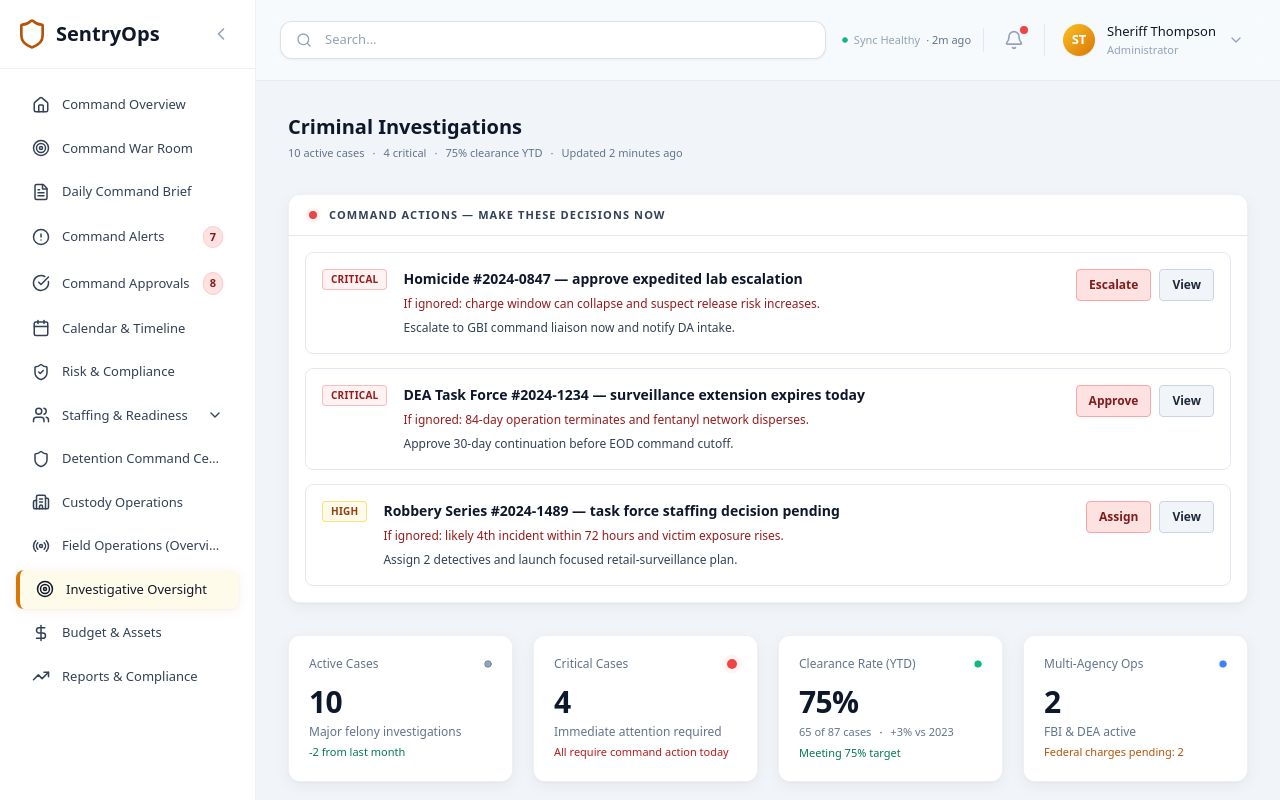
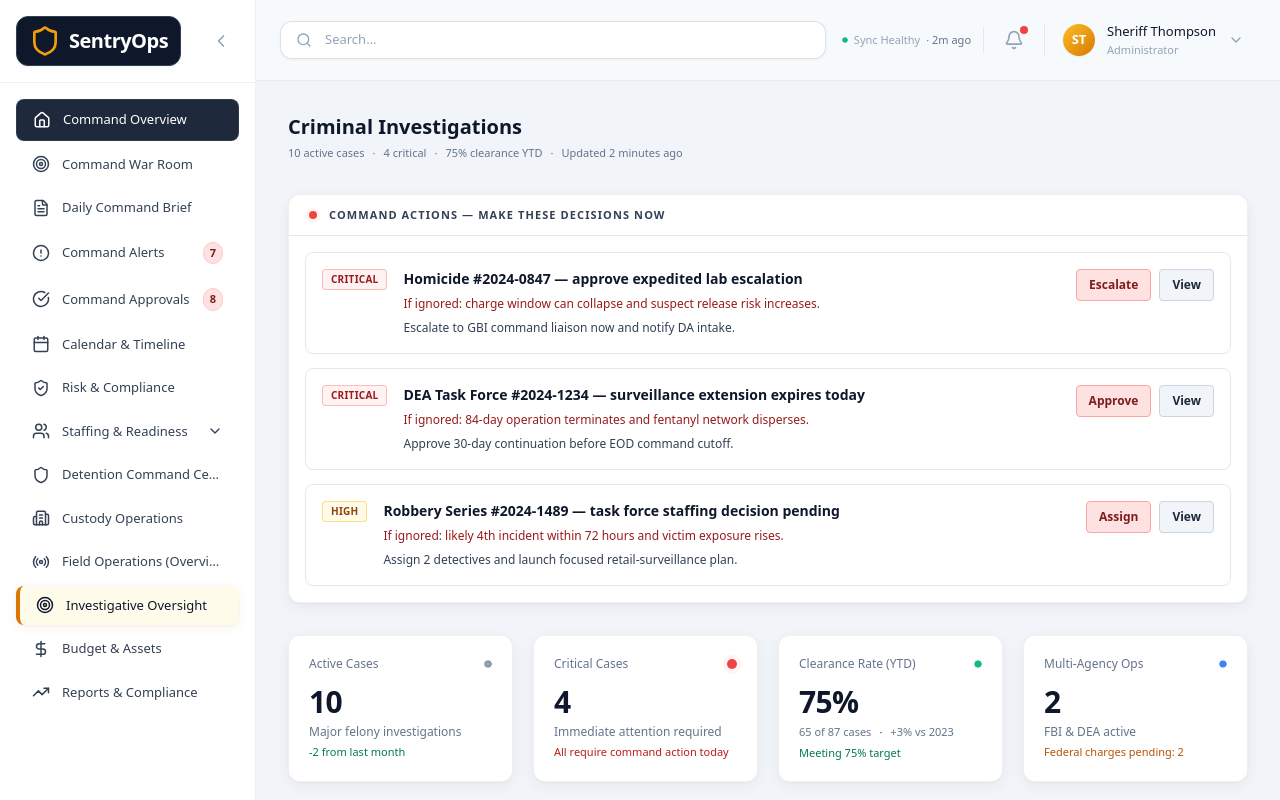
Before and after one commit to ddadon21/sentryops-prototype., a React (Vite) app: page /investigations/cases in a window 1280 px wide. Shown: the top 800 px of the page. Built offline with nearby package versions, Linux system fonts and the light colour scheme.

Commit message:
Stabilize SentryOps brand logo and Home nav styling across themes

```diff
--- a/src/layouts/DashboardLayout.tsx
+++ b/src/layouts/DashboardLayout.tsx
@@ -161,13 +161,15 @@ export default function DashboardLayout({
         {/* Logo */}
         <div className="p-4 border-b border-border flex items-center justify-between">
           {!sidebarCollapsed && (
-            <div className="flex items-center gap-2">
-              <Shield className="w-8 h-8 text-amber-700" />
-              <h1 className="text-xl font-bold text-primary">SentryOps</h1>
+            <div className="flex items-center gap-2 px-3 py-2 rounded-xl bg-slate-900 border border-slate-700 shadow-sm">
+              <Shield className="w-8 h-8 text-amber-500" />
+              <h1 className="text-xl font-bold text-white tracking-tight">SentryOps</h1>
             </div>
           )}
           {sidebarCollapsed && (
-            <Shield className="w-8 h-8 text-amber-700 mx-auto" />
+            <div className="mx-auto p-2 rounded-xl bg-slate-900 border border-slate-700 shadow-sm">
+              <Shield className="w-8 h-8 text-amber-500" />
+            </div>
           )}
           <button
             onClick={() => setSidebarCollapsed(!sidebarCollapsed)}
@@ -182,16 +184,21 @@ export default function DashboardLayout({
           {navigation.map(item => {
             const Icon = item.icon;
             const isActive = isNavActive(item);
+            const isHomeItem = item.icon === Home || item.id === 'command-overview' || item.label === 'Home';
+
+            const navItemClass = isHomeItem
+              ? (isActive
+                ? 'bg-slate-900 text-white border-l-4 border-l-amber-500 font-semibold shadow-sm'
+                : 'bg-slate-800 text-white border border-slate-700/80 hover:bg-slate-700 hover:text-white')
+              : (isActive
+                ? 'bg-amber-100 dark:bg-slate-700/40 text-primary border-l-4 border-l-amber-500 font-semibold'
+                : 'text-secondary hover:bg-slate-50 dark:hover:bg-slate-800/30 hover:text-slate-900 dark:hover:text-slate-300');
 
             return (
               <div key={item.id}>
                 <button
                   onClick={() => handleNavigation(item)}
-                  className={`w-full flex items-center gap-3 px-4 py-2.5 rounded-lg transition-all ${
-                    isActive
-                      ? 'bg-amber-100 dark:bg-slate-700/40 text-primary border-l-4 border-l-amber-500 font-semibold'
-                      : 'text-secondary hover:bg-slate-50 dark:hover:bg-slate-800/30 hover:text-slate-900 dark:hover:text-slate-300'
-                  } ${sidebarCollapsed ? 'justify-center' : ''}`}
+                  className={`w-full flex items-center gap-3 px-4 py-2.5 rounded-lg transition-all ${navItemClass} ${sidebarCollapsed ? 'justify-center' : ''}`}
                   title={sidebarCollapsed ? item.label : ''}
                 >
                   <Icon className="w-[18px] h-[18px] flex-shrink-0" />
```
